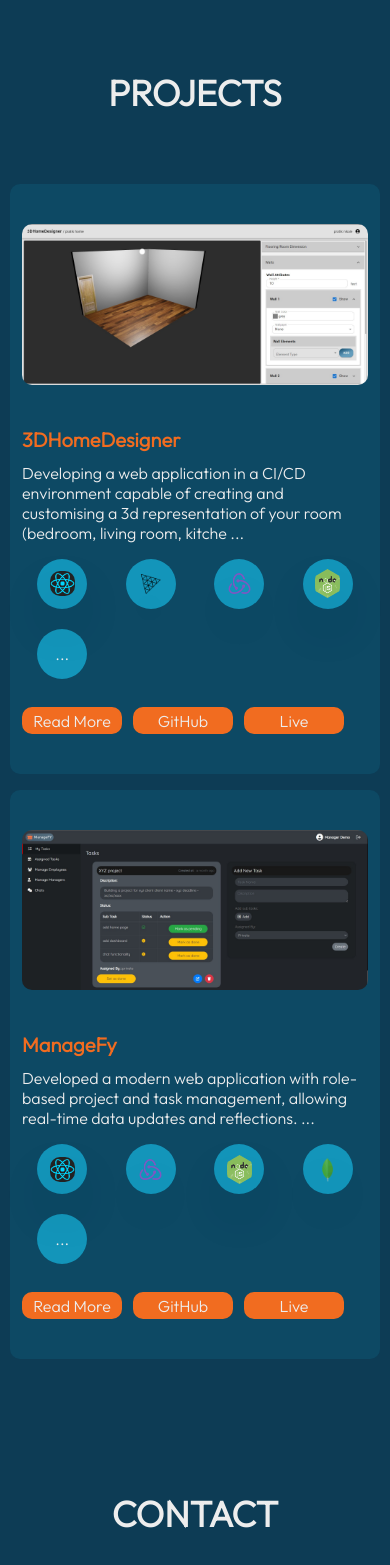
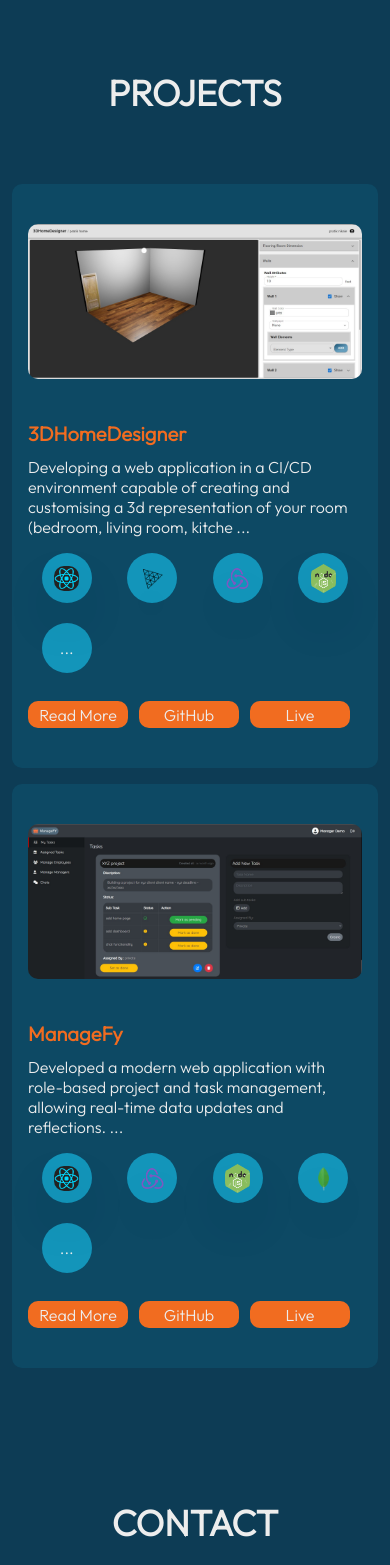
Before and after one commit to pratiknikale/pratik-portfolio, a Next.js app: page / in a window 390 px wide. Shown: the part 3813-5378 px from the top of the page. Built offline with nearby package versions, Linux system fonts and the light colour scheme.

Commit message:
layout adjusted

```diff
--- a/app/component/Projects.js
+++ b/app/component/Projects.js
@@ -15,7 +15,7 @@ export default function Projects() {
                                 ?
                                 <>
                                     <div className="grid sm:grid-cols-2 grid-cols-1 bg-[#1395BA]/[15%] rounded-[10px]">
-                                        <div className="sm:px-6 px-3 flex flex-col justify-center sm:py-10 pb-10 sm:order-first order-last">
+                                        <div className="sm:px-6 px-4 flex flex-col justify-center sm:py-10 pb-10 sm:order-first order-last">
                                             <h2 className="text-[#F16C20] font-bold text-[20px]">{project.name}</h2>
                                             <p className="leading-[20px] py-2">{project.discriptionPoints[0].substring(0, 150) + " ..."}</p>
                                             <div className="grid xl:grid-cols-8 md:grid-cols-5 grid-cols-4 gap-2 py-2">
@@ -57,7 +57,7 @@ export default function Projects() {
                                                 </Link>
                                             </div>
                                         </div>
-                                        <div className="flex items-center sm:px-6 px-3 py-10">
+                                        <div className="flex items-center sm:px-6 px-4 py-10">
                                             <Image
                                                 className="transition ease-in-out delay-40 duration-200 hover:scale-[1.18] w-[100%] rounded-[10px]"
                                                 src={`/${project.thumbnailUrl}`}
@@ -71,7 +71,7 @@ export default function Projects() {
                                 :
                                 <>
                                     <div className="grid sm:grid-cols-2 grid-cols-1 bg-[#1395BA]/[15%] rounded-[10px] mt-4">
-                                        <div className="flex items-center sm:px-6 px-3 py-10">
+                                        <div className="flex items-center sm:px-6 px-4 py-10">
                                             <Image
                                                 className="transition ease-in-out delay-40 duration-200 hover:scale-[1.18] w-[100%] rounded-[10px]"
                                                 src={`/${project.thumbnailUrl}`}
@@ -80,7 +80,7 @@ export default function Projects() {
                                                 alt="Hero Image"
                                             />
                                         </div>
-                                        <div className="sm:px-6 px-3 flex flex-col justify-center sm:py-10 pb-10">
+                                        <div className="sm:px-6 px-4 flex flex-col justify-center sm:py-10 pb-10">
                                             <h2 className="text-[#F16C20] font-bold text-[20px]">{project.name}</h2>
                                             <p className="leading-[20px] py-2">{project.discriptionPoints[0].substring(0, 180) + " ..."}</p>
                                             <div className="grid xl:grid-cols-8 md:grid-cols-5 grid-cols-4 gap-2 py-2">
--- a/app/page.js
+++ b/app/page.js
@@ -10,7 +10,7 @@ export default function Home() {
   return (
     <>
 
-      <main className="py-4 pb-32 xl:px-[185px] lg:px-[140px] sm:px-[50px] px-[10px] font-primary">
+      <main className="py-4 pb-32 xl:px-[185px] lg:px-[140px] sm:px-[50px] px-[12px] font-primary">
 
         <section id="section_home" className="">
           <Navbar />
--- a/app/projects/[slug]/page.js
+++ b/app/projects/[slug]/page.js
@@ -33,7 +33,7 @@ const Project = ({ params }) => {
                     />
                 </div>
                 <div className='relative'>
-                    <main className="py-4 xl:px-[185px] lg:px-[140px] md:px-[50px] px-[16px] font-primary">
+                    <main className="py-4 xl:px-[185px] lg:px-[140px] md:px-[50px] px-[12px] font-primary">
                         <section id="section_home" className="">
                             <Navbar />
                         </section>
```
